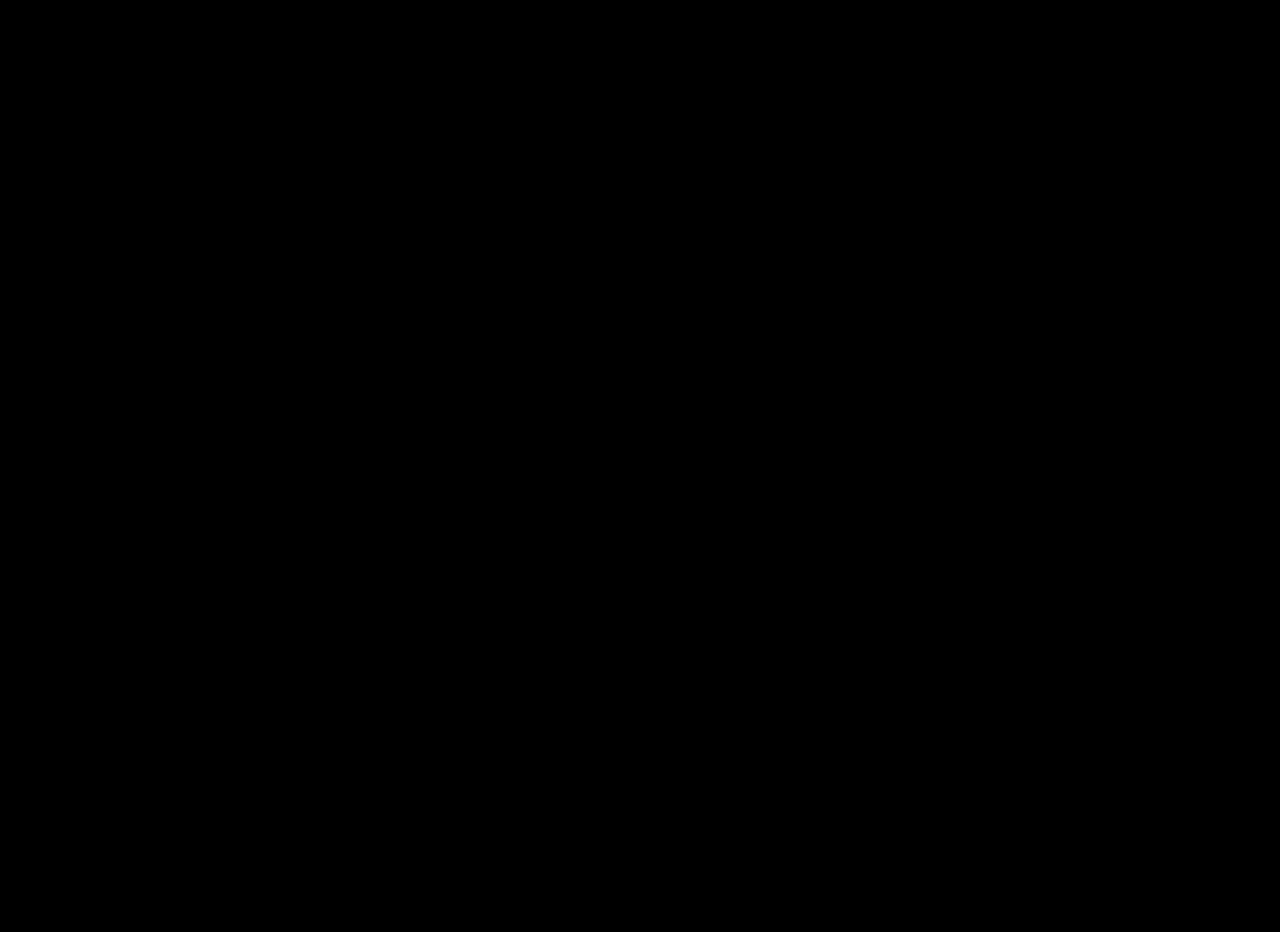
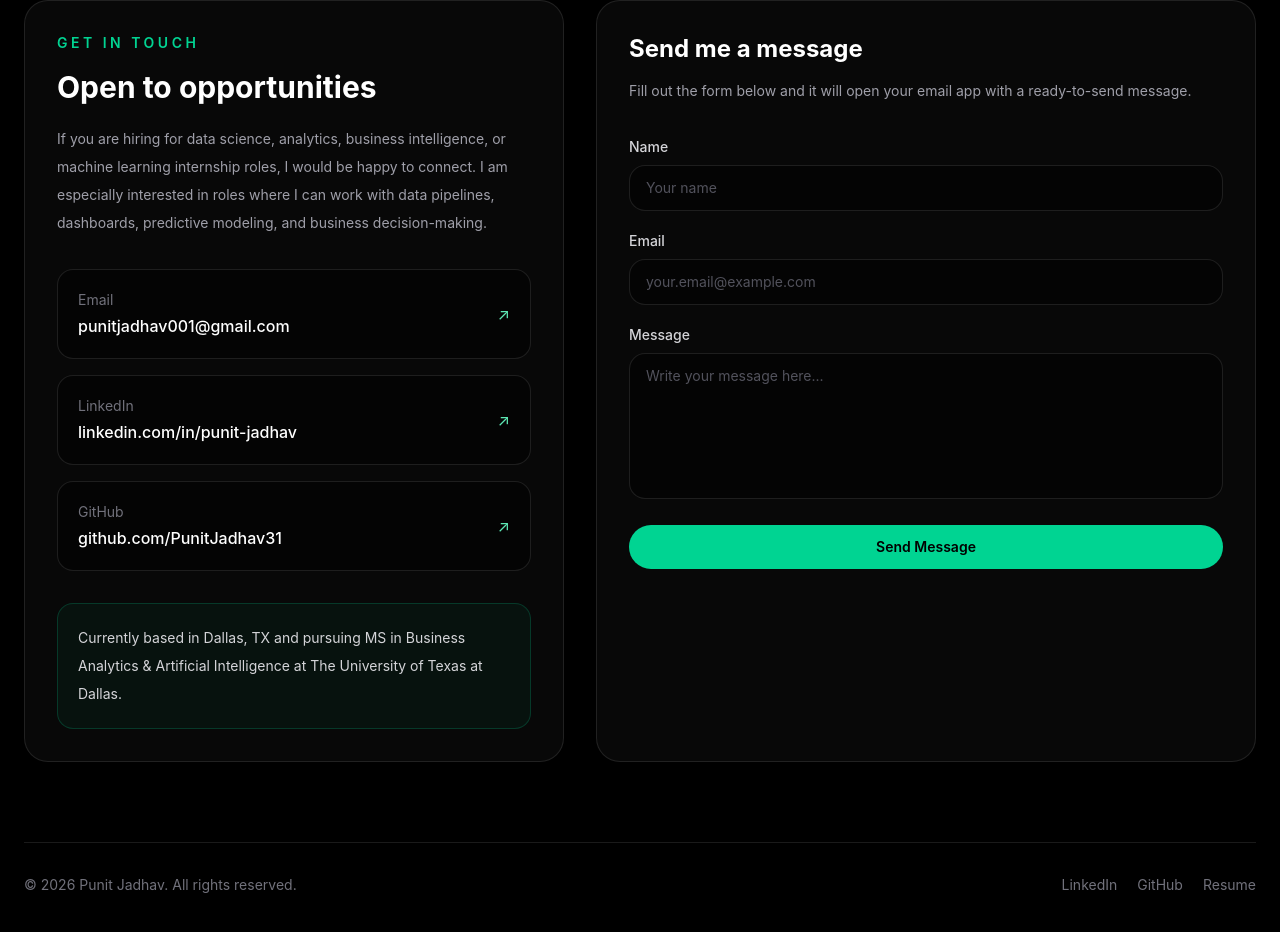
Before and after one commit to PunitJadhav31/my_portfolio_website, a React (Vite) app: page / in a window 1280 px wide. Shown: the part 8020-8952 px from the top of the page. Before the commit the page ends 8420 px from the top, so only its background shows below. Built offline with nearby package versions, Linux system fonts and the light colour scheme.

Commit message:
Add contact section

```diff
--- a/src/App.jsx
+++ b/src/App.jsx
@@ -4,6 +4,7 @@
 import Projects from "./components/Projects";
 import Experience from "./components/Experience";
 import Skills from "./components/Skills";
+import Contact from "./components/Contact";
 
 function App() {
   return (
@@ -14,12 +15,7 @@
       <Projects />
       <Experience />
       <Skills />
-
-      <section id="contact" className="min-h-screen px-6 py-24">
-        <div className="mx-auto max-w-7xl">
-          <p className="text-zinc-500">Contact section coming next...</p>
-        </div>
-      </section>
+      <Contact />
     </div>
   );
 }
--- /dev/null
+++ b/src/components/Contact.jsx
@@ -0,0 +1,235 @@
+import { useState } from "react";
+
+const contactLinks = [
+  {
+    label: "Email",
+    value: "punitjadhav001@gmail.com",
+    href: "mailto:punitjadhav001@gmail.com",
+  },
+  {
+    label: "LinkedIn",
+    value: "linkedin.com/in/punit-jadhav",
+    href: "https://www.linkedin.com/in/punit-jadhav/",
+  },
+  {
+    label: "GitHub",
+    value: "github.com/PunitJadhav31",
+    href: "https://github.com/PunitJadhav31",
+  },
+];
+
+function Contact() {
+  const [formData, setFormData] = useState({
+    name: "",
+    email: "",
+    message: "",
+  });
+
+  function handleChange(event) {
+    const { name, value } = event.target;
+
+    setFormData((prevData) => ({
+      ...prevData,
+      [name]: value,
+    }));
+  }
+
+  function handleSubmit(event) {
+    event.preventDefault();
+
+    const subject = `Portfolio Contact from ${formData.name}`;
+    const body = `Name: ${formData.name}%0D%0AEmail: ${formData.email}%0D%0A%0D%0AMessage:%0D%0A${formData.message}`;
+
+    window.location.href = `mailto:YOUR_EMAIL@gmail.com?subject=${encodeURIComponent(
+      subject
+    )}&body=${body}`;
+  }
+
+  return (
+    <section id="contact" className="bg-black px-6 py-24">
+      <div className="mx-auto max-w-7xl">
+        <div className="mb-14">
+          <p className="mb-3 text-sm font-semibold uppercase tracking-[0.3em] text-emerald-400">
+            Contact
+          </p>
+
+          <h2 className="max-w-3xl text-4xl font-bold tracking-tight text-white sm:text-5xl">
+            Let’s connect and build something data-driven.
+          </h2>
+
+          <p className="mt-6 max-w-3xl text-base leading-8 text-zinc-400 sm:text-lg">
+            I am open to Data Science, Data Analyst, Business Intelligence, and
+            Analytics internship opportunities where I can apply Python, SQL,
+            Power BI, and machine learning to solve real business problems.
+          </p>
+        </div>
+
+        <div className="grid gap-8 lg:grid-cols-[0.9fr_1.1fr]">
+          <div className="rounded-3xl border border-white/10 bg-white/[0.03] p-6 lg:p-8">
+            <p className="text-sm font-semibold uppercase tracking-[0.25em] text-emerald-400">
+              Get in touch
+            </p>
+
+            <h3 className="mt-4 text-3xl font-bold text-white">
+              Open to opportunities
+            </h3>
+
+            <p className="mt-5 text-sm leading-7 text-zinc-400">
+              If you are hiring for data science, analytics, business
+              intelligence, or machine learning internship roles, I would be
+              happy to connect. I am especially interested in roles where I can
+              work with data pipelines, dashboards, predictive modeling, and
+              business decision-making.
+            </p>
+
+            <div className="mt-8 space-y-4">
+              {contactLinks.map((link) => (
+                <a
+                  key={link.label}
+                  href={link.href}
+                  target={link.label === "Email" ? "_self" : "_blank"}
+                  rel="noreferrer"
+                  className="flex items-center justify-between rounded-2xl border border-white/10 bg-black/40 p-5 transition hover:border-emerald-400/40 hover:bg-white/[0.06]"
+                >
+                  <div>
+                    <p className="text-sm text-zinc-500">{link.label}</p>
+                    <p className="mt-1 text-sm font-medium text-white sm:text-base">
+                      {link.value}
+                    </p>
+                  </div>
+
+                  <span className="text-emerald-300">↗</span>
+                </a>
+              ))}
+            </div>
+
+            <div className="mt-8 rounded-2xl border border-emerald-400/20 bg-emerald-400/5 p-5">
+              <p className="text-sm leading-7 text-zinc-300">
+                Currently based in Dallas, TX and pursuing MS in Business
+                Analytics & Artificial Intelligence at The University of Texas
+                at Dallas.
+              </p>
+            </div>
+          </div>
+
+          <div className="rounded-3xl border border-white/10 bg-white/[0.03] p-6 lg:p-8">
+            <h3 className="text-2xl font-bold text-white">
+              Send me a message
+            </h3>
+
+            <p className="mt-3 text-sm leading-7 text-zinc-400">
+              Fill out the form below and it will open your email app with a
+              ready-to-send message.
+            </p>
+
+            <form onSubmit={handleSubmit} className="mt-8 space-y-5">
+              <div>
+                <label
+                  htmlFor="name"
+                  className="mb-2 block text-sm font-medium text-zinc-300"
+                >
+                  Name
+                </label>
+
+                <input
+                  id="name"
+                  name="name"
+                  type="text"
+                  value={formData.name}
+                  onChange={handleChange}
+                  required
+                  placeholder="Your name"
+                  className="w-full rounded-2xl border border-white/10 bg-black/40 px-4 py-3 text-sm text-white outline-none transition placeholder:text-zinc-600 focus:border-emerald-400/60"
+                />
+              </div>
+
+              <div>
+                <label
+                  htmlFor="email"
+                  className="mb-2 block text-sm font-medium text-zinc-300"
+                >
+                  Email
+                </label>
+
+                <input
+                  id="email"
+                  name="email"
+                  type="email"
+                  value={formData.email}
+                  onChange={handleChange}
+                  required
+                  placeholder="your.email@example.com"
+                  className="w-full rounded-2xl border border-white/10 bg-black/40 px-4 py-3 text-sm text-white outline-none transition placeholder:text-zinc-600 focus:border-emerald-400/60"
+                />
+              </div>
+
+              <div>
+                <label
+                  htmlFor="message"
+                  className="mb-2 block text-sm font-medium text-zinc-300"
+                >
+                  Message
+                </label>
+
+                <textarea
+                  id="message"
+                  name="message"
+                  rows="6"
+                  value={formData.message}
+                  onChange={handleChange}
+                  required
+                  placeholder="Write your message here..."
+                  className="w-full resize-none rounded-2xl border border-white/10 bg-black/40 px-4 py-3 text-sm text-white outline-none transition placeholder:text-zinc-600 focus:border-emerald-400/60"
+                />
+              </div>
+
+              <button
+                type="submit"
+                className="w-full rounded-full bg-emerald-400 px-6 py-3 text-sm font-semibold text-black transition hover:bg-emerald-300"
+              >
+                Send Message
+              </button>
+            </form>
+          </div>
+        </div>
+
+        <footer className="mt-20 border-t border-white/10 pt-8">
+          <div className="flex flex-col gap-4 text-sm text-zinc-500 sm:flex-row sm:items-center sm:justify-between">
+            <p>© 2026 Punit Jadhav. All rights reserved.</p>
+
+            <div className="flex gap-5">
+              <a
+                href="https://www.linkedin.com/in/punit-jadhav/"
+                target="_blank"
+                rel="noreferrer"
+                className="transition hover:text-emerald-300"
+              >
+                LinkedIn
+              </a>
+
+              <a
+                href="https://github.com/YOUR_GITHUB_USERNAME"
+                target="_blank"
+                rel="noreferrer"
+                className="transition hover:text-emerald-300"
+              >
+                GitHub
+              </a>
+
+              <a
+                href="/resume.pdf"
+                target="_blank"
+                rel="noreferrer"
+                className="transition hover:text-emerald-300"
+              >
+                Resume
+              </a>
+            </div>
+          </div>
+        </footer>
+      </div>
+    </section>
+  );
+}
+
+export default Contact;
```
